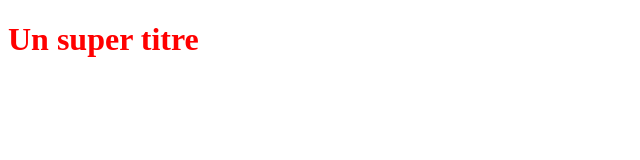
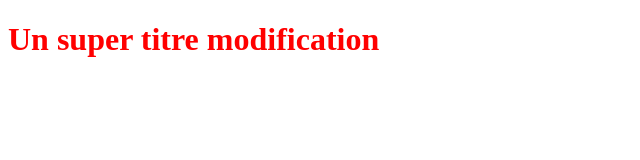
Before and after one commit to hamzatakannn/lepremier, a plain HTML site: page index.html in a window 1280 px wide. Shown: the whole page, without its empty margins (0-640 px from the left). Drawn offline with Linux system fonts and the light colour scheme.

Commit message:
Modification du titre h1

```diff
--- a/index.html
+++ b/index.html
@@ -5,6 +5,6 @@
    <link rel="stylesheet" type="text/css" href="styles.css">
 </head>
 <body>
-   <h1>Un super titre</h1>
+   <h1>Un super titre modification</h1>
 </body>
 </html>
```
